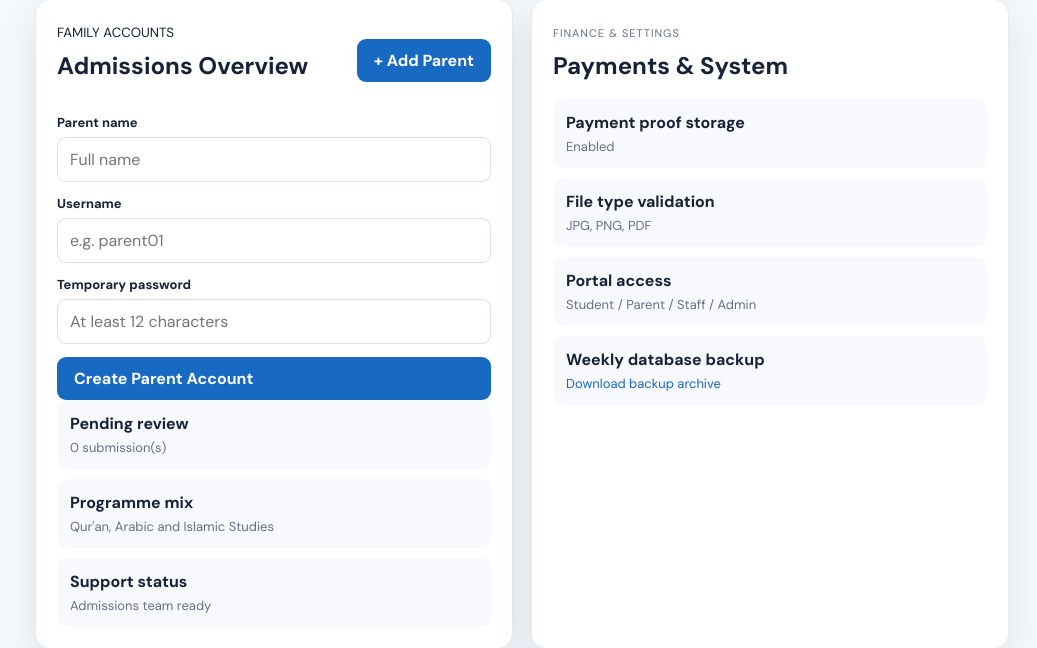
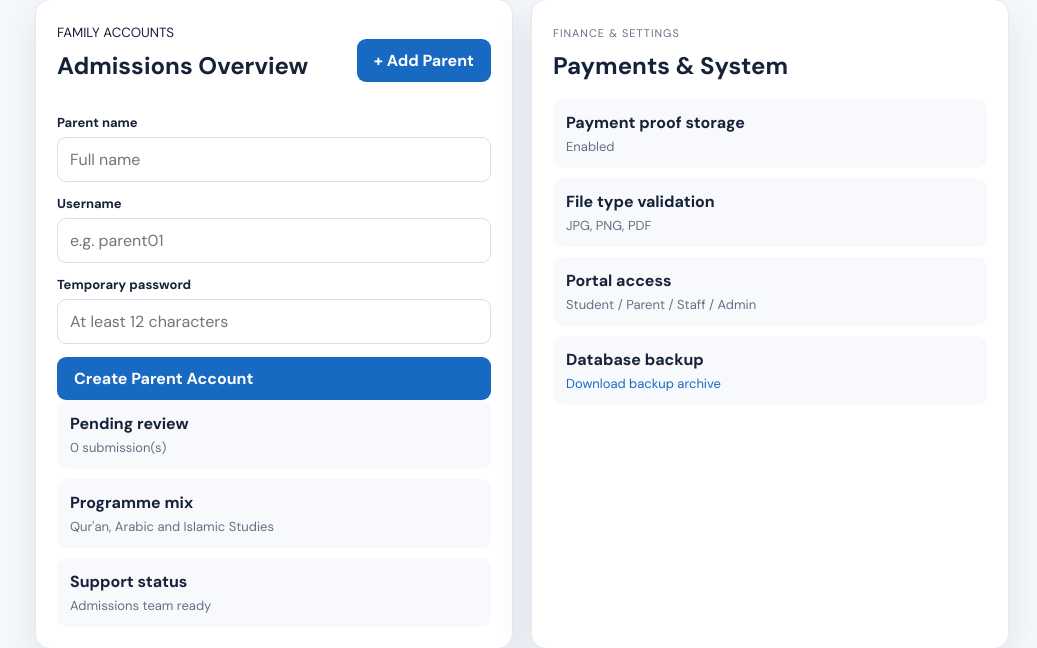
Before and after one commit to fadilu439/areej-virtual-islamic-academy, a Flask app: page /admin in a window 1280 px wide. Shown: the part 1904-2552 px from the top of the page, without its empty margins (243-1280 px from the left). Run offline with Flask 3, Linux system fonts and the light colour scheme; the visitor is signed in with stand-in values (Sample User, id 1); data comes from the database, SQL or seed files in the repository; data that the repository does not hold is empty.

Commit message:
Clarify backup is a manual download

```diff
--- a/templates/admin.html
+++ b/templates/admin.html
@@ -134,7 +134,7 @@
       <div><strong>Payment proof storage</strong><span>Enabled</span></div>
       <div><strong>File type validation</strong><span>JPG, PNG, PDF</span></div>
       <div><strong>Portal access</strong><span>Student / Parent / Staff / Admin</span></div>
-      <div><strong>Weekly database backup</strong><span><a href="{{ url_for('download_backup') }}">Download backup archive</a></span></div>
+      <div><strong>Database backup</strong><span><a href="{{ url_for('download_backup') }}">Download backup archive</a></span></div>
     </div>
   </section>
 </div>
```
